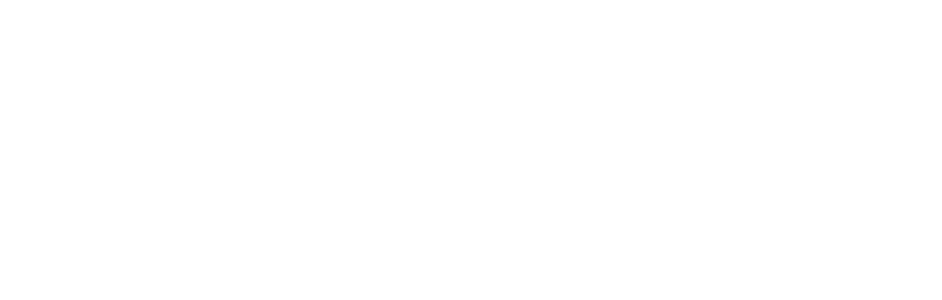
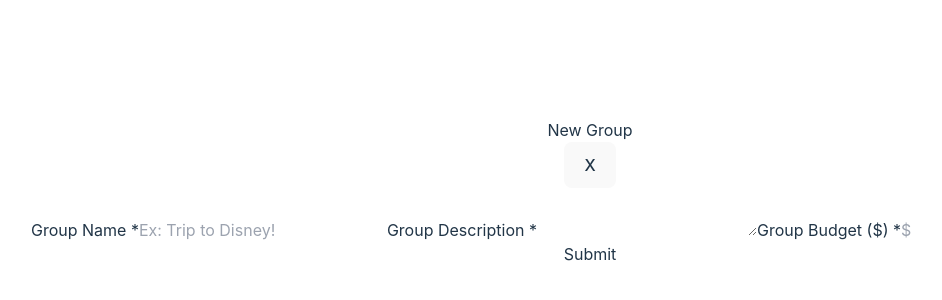
Before and after one commit to chingu-voyages/v51-tier2-team-27, a React (Vite) app in the folder vite-project/: page / in a window 1280 px wide. Shown: the part 208-508 px from the top of the page, without its empty margins (50-992 px from the left). Built offline with nearby package versions, Linux system fonts and the light colour scheme.

Commit message:
build out entire component

```diff
--- a/vite-project/src/components/CreateGroup.jsx
+++ b/vite-project/src/components/CreateGroup.jsx
@@ -1,11 +1,60 @@
-import React from 'react'
+import { React, useState } from 'react'
+import {v4 as uuidv4} from 'uuid'
 
 export default function CreateGroup(props) {
 
+  const [newGroupName, setNewGroupName] = useState('');
+  const [newGroupDescription, setNewGroupDescription] = useState('');
+  const [newGroupBudget, setNewGroupBudget] = useState();
+
+
   if (props.addGroupModalIsOpen) {
+
+    const newGroup = {
+      groupName: newGroupName,
+      groupDescription: newGroupDescription,
+      groupBudget: newGroupBudget,
+      id: uuidv4()
+    }
+
     return (
       <div>
-
+        <h3>New Group</h3>
+        <button>X</button>
+        <form onSubmit={(e) => {
+        props.addGroup(e, newGroup);
+        setNewGroupName("");
+        setNewGroupDescription("");
+        setNewGroupBudget();
+        }}>
+        <label for='name'>Group Name *</label>
+        <input
+        required
+        id='name'
+        type='text'
+        value={newGroupName}
+        onChange={(e) => setNewGroupName(e.target.value)}
+        placeholder='Ex: Trip to Disney!'
+        />
+        <label for='description'>Group Description *</label>
+        <textarea
+        required
+        id='description'
+        type='text'
+        value={newGroupDescription}
+        onChange={(e) => setNewGroupDescription(e.target.value)}
+        />
+        <label for='budget'>Group Budget ($) *</label>
+        <input
+        id='budget'
+        type='number'
+        value={newGroupBudget}
+        onChange={(e) => setNewGroupBudget(e.target.value)}
+        placeholder='$'
+        />
+        <br/>
+        <input type='submit'/>
+      </form>
       </div>
     )
   }
```
